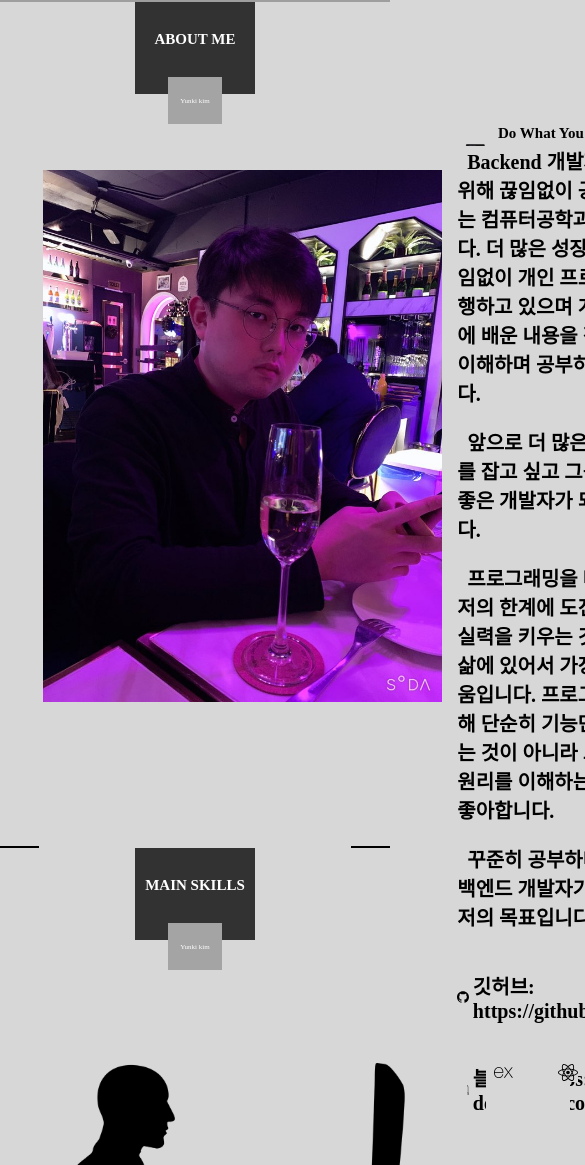
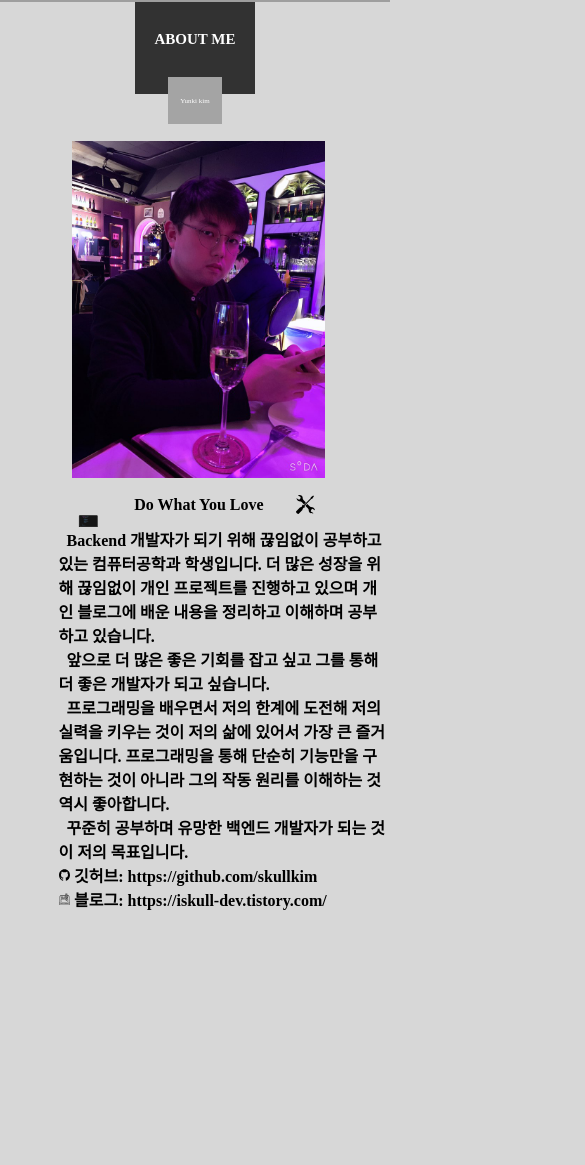
Before and after one commit to skullkim/resume-web-site, a Next.js app: page / in a window 390 px wide. Shown: the part 291-1456 px from the top of the page, 585 px wide, since content can reach past the window. Built offline with nearby package versions, Linux system fonts and the light colour scheme; grey boxes are pictures that could not be loaded.

Commit message:
refactor(AboutMe.tsx): 반응형 웹 적용 완료
about me page 반응형 웹 적용 완료

```diff
--- a/components/AboutMe.tsx
+++ b/components/AboutMe.tsx
@@ -13,10 +13,22 @@ const MyImage = styled.img`
   position: relative;
   top: 3.5vh;
   left: 1vw;
+
+  @media (max-width: 1100px) {
+    height: 40vh;
+    justify-self: center;
+    top: 0;
+  }
 `;
 
 const IntroductionBox = styled.section`
   width: 60vw;
+
+  @media (max-width: 1100px) {
+    position: relative;
+    bottom: 2vh;
+    height: 10vh;
+  }
 `;
 
 const FavoriteSentenceBox = styled.div`
@@ -26,8 +38,11 @@ const FavoriteSentenceBox = styled.div`
   justify-content: space-around;
   align-items: center;
   position: relative;
-  //bottom: 2vh;
   left: 5vw;
+
+  @media (max-width: 400px) {
+    width: 70vw;
+  }
 `;
 
 const LapTopSvg = styled.img`
@@ -41,17 +56,17 @@ const ToolsSvg = styled.img`
 `;
 
 const FavoriteSentence = styled.h1`
-  font-size: 40px;
+  font-size: 2.5em;
   margin: 0;
   position: relative;
   bottom: 2.5vh;
 
-  @media (max-width: 650px) {
-    font-size: 20px;
+  @media (max-width: 1000px) {
+    font-size: 1.5em;
   }
 
-  @media (max-width: 400px) {
-    font-size: 15px;
+  @media (max-width: 600px) {
+    font-size: 1em;
   }
 `;
 
@@ -60,23 +75,47 @@ const Introduction = styled.div`
   width: 50vw;
   position: relative;
   bottom: 5vh;
+
+  @media (max-width: 1100px) {
+    margin-top: 30px;
+  }
 `;
 
 const Sentence = styled.p`
   width: 57vw;
   font-size: 20px;
   font-weight: bold;
+
+  @media (max-width: 1100px) {
+    width: 80vw;
+    margin: 0;
+    font-size: 1.5em;
+  }
+
+  @media (max-width: 600px) {
+    font-size: 1em;
+  }
+
+  @media (max-width: 400px) {
+    width: 85vw;
+  }
 `;
 
 const GithubBlogBox = styled.div`
-  width: 60vw;
+  width: 70vw;
   margin-left: 5vw;
   position: relative;
   bottom: 5vh;
+
+  @media (max-width: 400px) {
+    width: 90vw;
+  }
+
 `;
 
 const Link = styled.a`
   display: flex;
+
 `;
 
 const LinkSvg = styled.img`
--- a/components/CommonPage.tsx
+++ b/components/CommonPage.tsx
@@ -11,6 +11,14 @@ const PageBox = styled.section`
   flex-direction: column;
   align-items: center;
   border-bottom: 2px solid black;
+
+  @media (max-width: 1100px) {
+    height: 140vh;
+  }
+
+  @media (max-width: 400px) {
+    height: 160vh;
+  }
 `;
 
 const PageTitleBox = styled.div`
@@ -63,6 +71,15 @@ const ContextBox = styled.div`
   width: 80vw;
   display: flex;
   justify-content: space-around;
+
+  @media (max-width: 1100px) {
+    height: 40vh;
+    display: grid;
+    grid-template-columns: 1fr;
+    grid-template-rows: repeat(2, 1fr);
+    row-gap: 6vh;
+  }
+
 `;
 
 const CommonPage: React.FC<PageProps> = ({pageTitle, children}) => {
```
